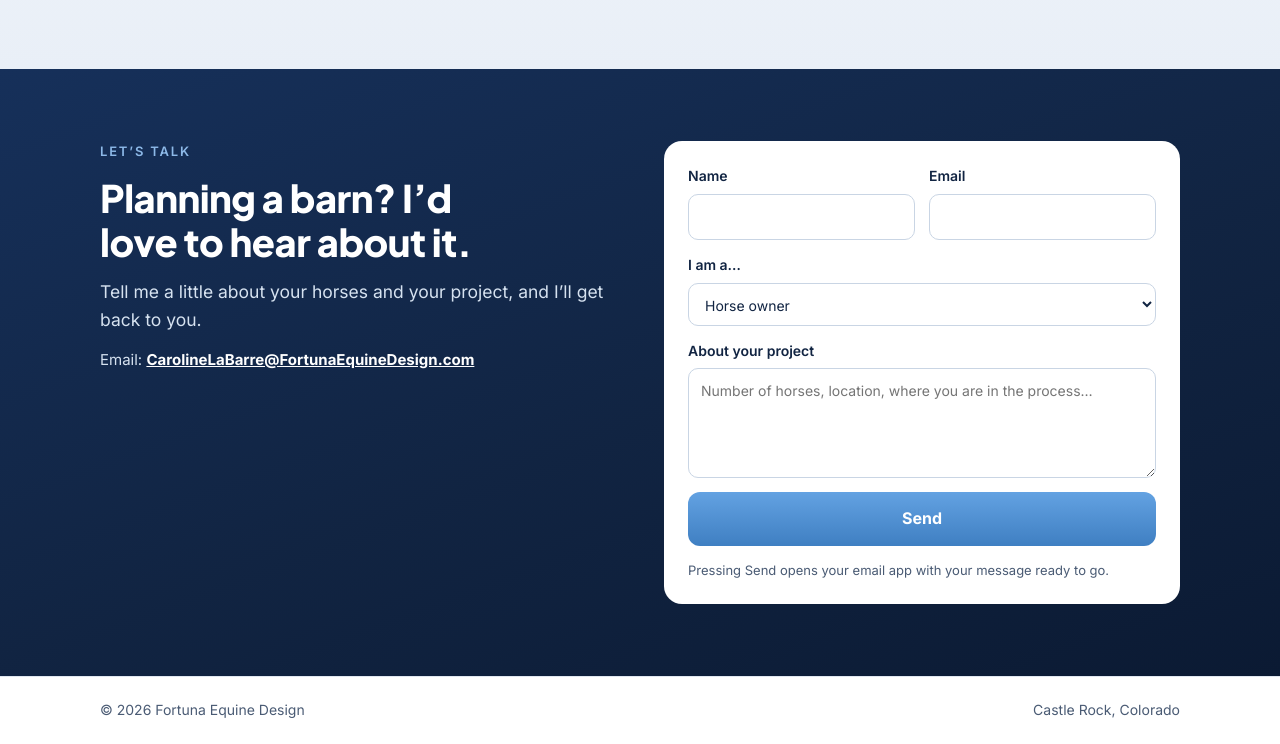
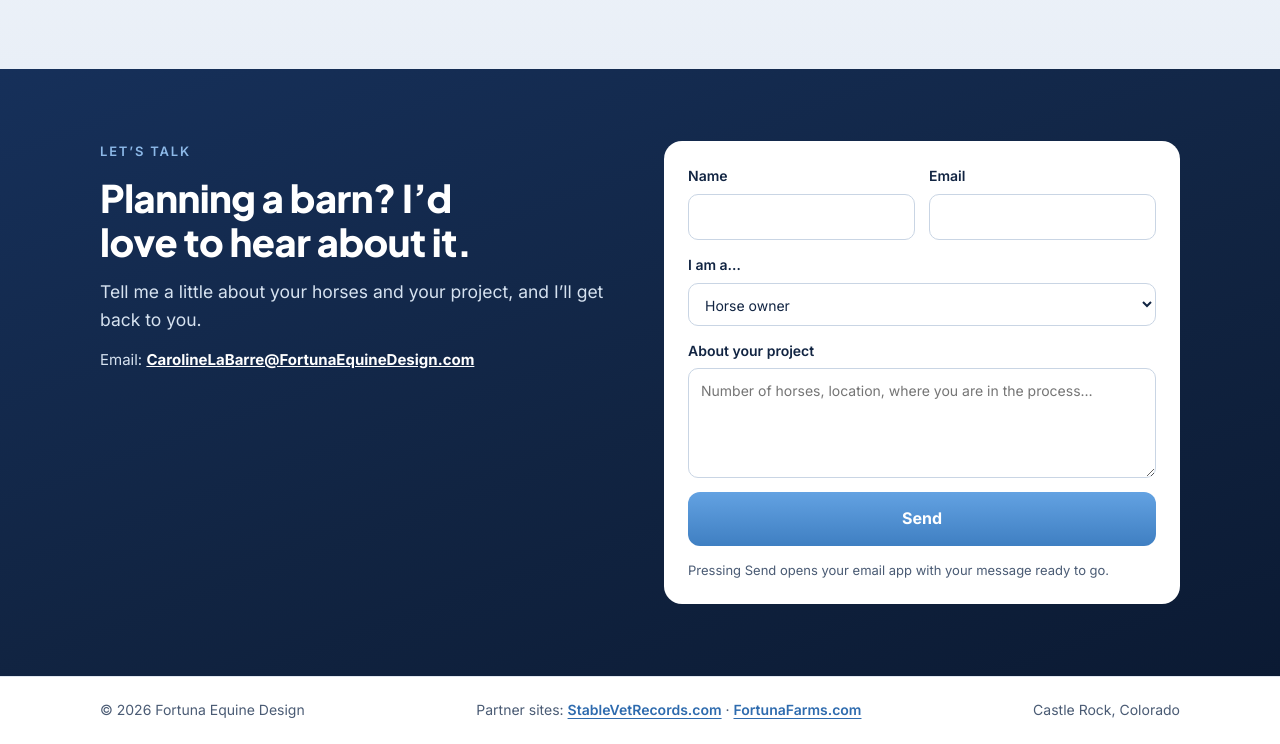
Before and after one commit to FortunaFarmsCO/fortunaequinedesign, a plain HTML site: page index.html in a window 1280 px wide. Shown: the part 5347-6091 px from the top of the page. Drawn offline with Linux system fonts and the light colour scheme.

Commit message:
Add partner sites links to footer
Co-Authored-By: Claude Opus 5.5 <noreply@anthropic.com>
Claude-Session: https://claude.ai/code/session_01VQm2MW24JuatSb9HTFUfJk

```diff
--- a/index.html
+++ b/index.html
@@ -142,6 +142,8 @@ textarea{min-height:110px;resize:vertical}
 .sent{background:#E8F3E8;color:#1F5130;border-radius:10px;padding:10px 12px;font-size:14px}
 footer{font-size:14px;color:var(--ink2);padding-block:22px;border-top:1px solid var(--line)}
 footer .wrap{display:flex;flex-wrap:wrap;gap:8px 20px;justify-content:space-between}
+footer .partners a{color:var(--blue);font-weight:600;text-decoration:underline;text-underline-offset:3px;text-decoration-thickness:1px}footer .partners a:hover{text-decoration-thickness:2px}
+@media (max-width:720px){footer .wrap{flex-direction:column;gap:14px}footer .partners{display:flex;flex-direction:column;gap:4px}footer .partners .dot{display:none}}
 @media (prefers-reduced-motion:reduce){html{scroll-behavior:auto}*{transition:none!important}}
 </style>
 </head>
@@ -285,7 +287,7 @@ footer .wrap{display:flex;flex-wrap:wrap;gap:8px 20px;justify-content:space-betw
 </form>
 </div></section>
 </main>
-<footer><div class="wrap"><span>© 2026 Fortuna Equine Design</span><span>Castle Rock, Colorado</span></div></footer>
+<footer><div class="wrap"><span>© 2026 Fortuna Equine Design</span><span class="partners"><span class="pl">Partner sites:</span> <a href="https://stablevetrecords.com">StableVetRecords.com</a><span class="dot"> · </span><a href="https://fortunafarms.com">FortunaFarms.com</a></span><span>Castle Rock, Colorado</span></div></footer>
 <script>document.getElementById('f').addEventListener('submit',e=>{e.preventDefault();const v=id=>document.getElementById(id).value.trim();const body='Name: '+v('n')+'\nEmail: '+v('e')+'\nI am a: '+v('w')+'\n\n'+v('m');location.href='mailto:CarolineLaBarre@FortunaEquineDesign.com?subject='+encodeURIComponent('Barn design inquiry'+(v('n')?' from '+v('n'):''))+'&body='+encodeURIComponent(body);const n=document.getElementById('fn');n.className='sent';n.textContent='Your email app should open with your message. If it doesn’t, email me at CarolineLaBarre@FortunaEquineDesign.com.';});</script>
 <dialog id="lb" aria-label="Photo viewer"><div class="in"><img alt=""><button class="x" type="button" aria-label="Close">&times;</button><button class="pv" type="button" aria-label="Previous photo">&#8249;</button><button class="nx" type="button" aria-label="Next photo">&#8250;</button><div class="cap"></div></div></dialog>
 <script>(()=>{const imgs=[...document.querySelectorAll('.gallery img')],d=document.getElementById('lb'),im=d.querySelector('img'),cap=d.querySelector('.cap');let i=0;
```
